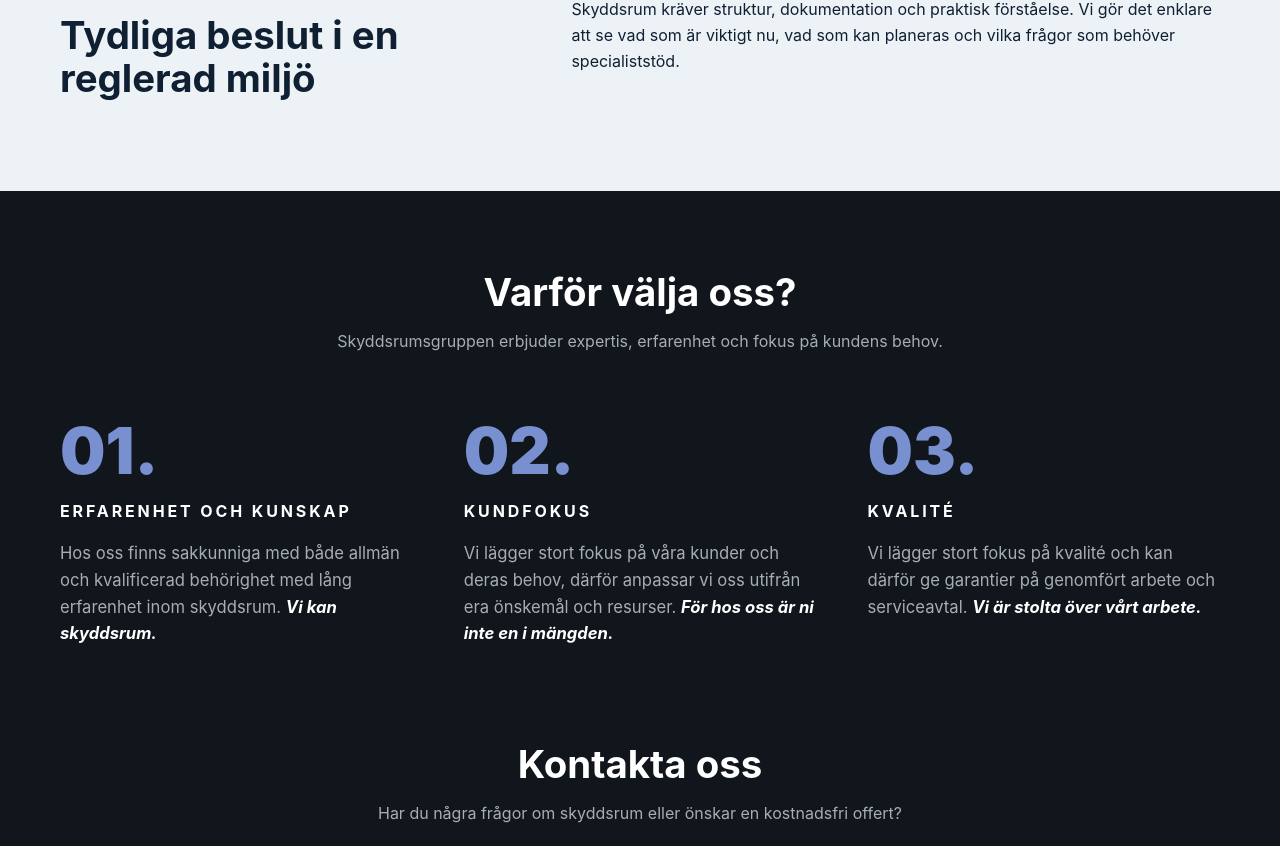
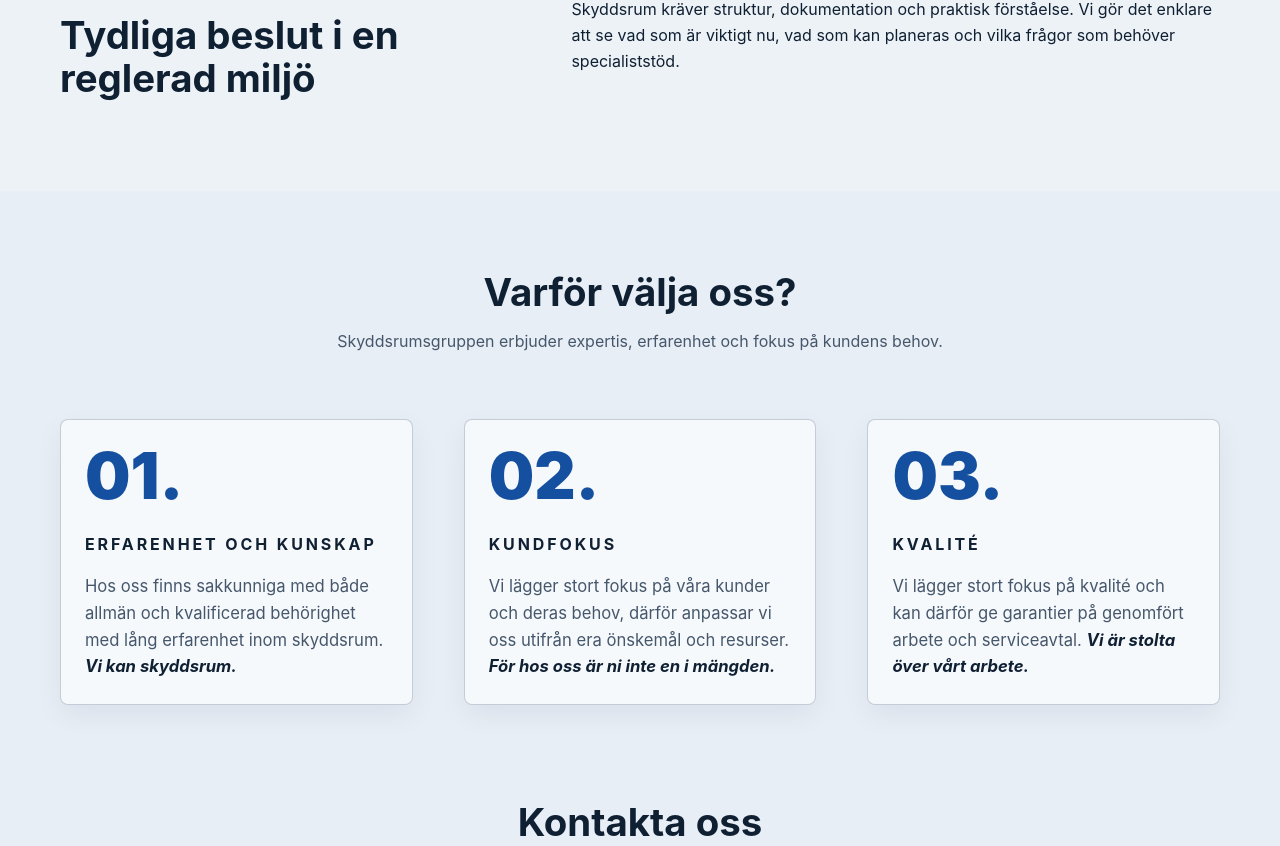
Before and after one commit to FRNI92/FE-skyddsrum, a React (Vite) app: page / in a window 1280 px wide. Shown: the part 1559-2405 px from the top of the page. Built offline with nearby package versions, Linux system fonts and the light colour scheme.

Commit message:
la till kort runt varför välja oss delen så att sidan i flyter samman för mycket

```diff
--- a/src/styles.css
+++ b/src/styles.css
@@ -314,13 +314,13 @@
 }
 
 .section--dark {
-  background: #11161c;
-  color: #fff;
+  background: #e8eef6;
+  color: var(--text);
 }
 
 .section--dark .section__header p,
 .section--dark .reason p {
-  color: rgba(226, 232, 240, 0.72);
+  color: var(--text-muted);
 }
 
 .section__header {
@@ -387,16 +387,25 @@
   grid-template-columns: repeat(3, minmax(0, 1fr));
   gap: clamp(1.5rem, 4vw, 4rem);
   margin-top: 4rem;
+  align-items: stretch;
 }
 
 .reason {
   display: grid;
+  grid-template-rows: 4.5rem auto 1fr;
   align-content: start;
   gap: 1rem;
+  padding: 1.5rem;
+  background: rgba(255, 255, 255, 0.62);
+  border: 1px solid rgba(154, 168, 184, 0.55);
+  border-radius: 8px;
+  box-shadow: 0 10px 28px rgba(15, 23, 42, 0.06);
 }
 
 .reason span {
-  color: #7890cf;
+  display: flex;
+  align-items: flex-start;
+  color: var(--brand);
   font-size: clamp(3rem, 6vw, 4rem);
   font-weight: 900;
   line-height: 1;
@@ -404,7 +413,7 @@
 
 .reason h3 {
   margin: 0;
-  color: #fff;
+  color: var(--text);
   font-size: 1rem;
   letter-spacing: 0.18em;
   text-transform: uppercase;
@@ -416,7 +425,7 @@
 }
 
 .reason strong {
-  color: #fff;
+  color: var(--text);
   font-style: italic;
 }
 
```
